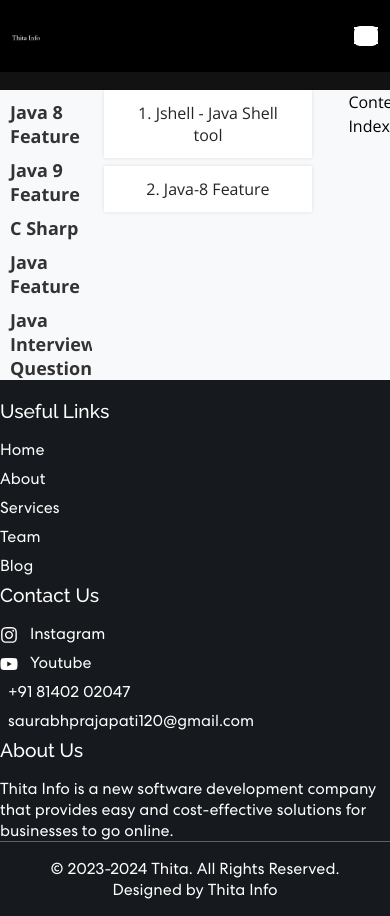
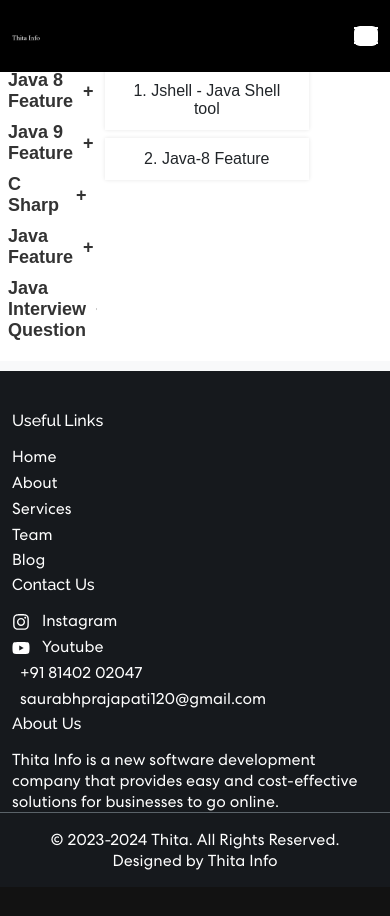
Before and after one commit to prajapatisaurabh/thitainfo-frontend, a React (Create React App) app: page /Articles in a window 390 px wide. After the commit the page ends 887 px from the top, so only its background shows below. Built offline with nearby package versions, Linux system fonts and the light colour scheme; no server answers.

Commit message:
update css in article section

```diff
--- /dev/null
+++ b/src/components/article/Constant.css
@@ -0,0 +1,45 @@
+@import url("https://fonts.googleapis.com/css2?family=Open+Sans:wght@400;600&display=swap");
+
+/* Container for the content component */
+.content-container {
+  max-width: 800px;
+  margin: 0 auto;
+  padding: 20px;
+  font-family: "Open Sans", sans-serif;
+}
+
+/* Tabs */
+.content-tabs {
+  border: none;
+}
+
+/* Read tab */
+.tab-read {
+  animation: slideIn 1s forwards;
+}
+
+/* Discuss tab */
+.tab-discuss {
+  animation: fadeIn 1s forwards;
+}
+
+/* Keyframe animations */
+@keyframes slideIn {
+  from {
+    transform: translateX(-100%);
+    opacity: 0;
+  }
+  to {
+    transform: translateX(0);
+    opacity: 1;
+  }
+}
+
+@keyframes fadeIn {
+  from {
+    opacity: 0;
+  }
+  to {
+    opacity: 1;
+  }
+}
--- a/src/components/article/Content.js
+++ b/src/components/article/Content.js
@@ -1,11 +1,12 @@
 import React, { useState } from "react";
-import { useParams, useNavigate } from "react-router-dom";
+import { useParams } from "react-router-dom";
 import { productData } from "./Constant";
 import { Tabs, Tab } from "react-bootstrap";
 import ArticleHeader from "./component/ArticleHeader";
 import ProductList from "./component/ProductList";
 import ReadTab from "./component/ReadTab";
 import DiscussTab from "./component/DiscussTab";
+import "./Constant.css";
 
 const Content = () => {
   const { articleName } = useParams();
--- a/src/components/article/ContentIndex.js
+++ b/src/components/article/ContentIndex.js
@@ -2,7 +2,7 @@ import React from "react";
 import { Container } from "reactstrap";
 
 const ContentIndex = () => {
-  return <Container>Content Index</Container>;
+  return <Container></Container>;
 };
 
 export default ContentIndex;
--- a/src/components/article/article.css
+++ b/src/components/article/article.css
@@ -1,32 +1,101 @@
 .article-row {
-  margin-top: 90px;
-  color: black;
-  font-family: "Open Sans";
-}
-
-.tree-col,
-.content-col,
-.main-col,
-.index-col {
   background-color: #f8f9fa;
+  font-family: "Arial", sans-serif;
+  font-size: 16px;
+  color: #333;
+  margin-top: 100px;
+  padding: 15px;
 }
 
 .tree-col {
-  height: 100%;
+  background-color: #fff;
 }
 
-.index-col {
-  position: sticky;
-  top: 90px;
+.content-col {
+  background-color: #fff;
 }
 
-.listGroupDetails {
-  border: none;
-  background-color: #f8f9fa;
-  cursor: pointer;
+.main-col,
+.index-col {
+  padding: 0 10px;
 }
 
-.index-setting {
-  margin-left: 10px;
-  margin-top: 10px;
+.main-col h1,
+.main-col h2,
+.main-col h3,
+.main-col h4,
+.main-col h5,
+.main-col h6 {
+  font-family: "Roboto", sans-serif;
 }
+
+.main-col p {
+  line-height: 1.5;
+}
+
+.content-index {
+  border: 1px solid #ddd;
+  border-radius: 5px;
+  padding: 10px;
+}
+
+.content-index h5 {
+  font-size: 18px;
+  margin-bottom: 10px;
+}
+
+.content-index ul {
+  list-style-type: none;
+  padding: 0;
+  margin: 0;
+}
+
+.content-index li {
+  margin-bottom: 5px;
+}
+
+.content-index a {
+  color: #333;
+  text-decoration: none;
+}
+
+.content-index a:hover {
+  color: #007bff;
+}
+
+/* Mobile Styles */
+@media (max-width: 576px) {
+  .article-row {
+    margin-top: 50px;
+    padding: 10px;
+  }
+
+  .tree-col {
+    padding: 10px;
+  }
+
+  .content-col {
+    padding: 10px;
+  }
+
+  .content-index {
+    padding: 5px;
+  }
+
+  .main-col h1,
+  .main-col h2,
+  .main-col h3,
+  .main-col h4,
+  .main-col h5,
+  .main-col h6 {
+    font-size: 1.5rem;
+  }
+
+  .main-col p {
+    font-size: 1rem;
+  }
+
+  .content-index h5 {
+    font-size: 1.2rem;
+  }
+}
--- a/src/components/article/component/Tree.css
+++ b/src/components/article/component/Tree.css
@@ -5,10 +5,53 @@
   font-size: 18px;
   font-weight: bold;
   color: #333;
+  cursor: pointer;
+  transition: background-color 0.2s ease-in-out;
 }
 
 .index-setting:hover {
   background-color: #eee;
+}
+
+.index-setting.expanded {
+  background-color: #f0f0f0;
+}
+
+.index-setting > span:first-child {
+  flex-grow: 1;
+}
+
+.index-setting > span:last-child {
+  margin-left: 10px;
+}
+
+.children {
+  margin-left: 20px;
+  padding-left: 10px;
+  border-left: 1px solid #ccc;
+  display: none;
+}
+
+.children.root {
+  margin-left: 0;
+  padding-left: 0;
+  border-left: none;
+}
+
+.children.show {
+  display: block;
+  animation: slide-in 0.2s ease-in-out forwards;
+}
+
+@keyframes slide-in {
+  0% {
+    opacity: 0;
+    transform: translateX(-10px);
+  }
+  100% {
+    opacity: 1;
+    transform: translateX(0);
+  }
 }
 
 /* Tree styles */
@@ -24,9 +67,31 @@ ul > li {
 
 ul ul {
   margin-left: 10px;
-  border-left: 1px solid #ccc;
 }
 
 ul ul > li:last-child {
   margin-bottom: 0;
 }
+
+@media screen and (max-width: 768px) {
+  .children {
+    margin-left: 0;
+    padding-left: 0;
+    border-left: none;
+  }
+
+  .children.show {
+    animation: slide-down 0.2s ease-in-out forwards;
+  }
+
+  @keyframes slide-down {
+    0% {
+      opacity: 0;
+      transform: translateY(-10px);
+    }
+    100% {
+      opacity: 1;
+      transform: translateY(0);
+    }
+  }
+}
--- a/src/components/article/component/Tree.js
+++ b/src/components/article/component/Tree.js
@@ -1,15 +1,43 @@
-import React from "react";
+import React, { useState } from "react";
 import TreeNode from "./TreeNode";
-import "./Tree.css"; // import the styles
+import "./Tree.css";
 
 const Tree = ({ treeData }) => {
-  return (
+  const [expandedNode, setExpandedNode] = useState(null);
+
+  const handleNodeClick = (nodeId) => {
+    if (nodeId === expandedNode) {
+      setExpandedNode(null);
+    } else {
+      setExpandedNode(nodeId);
+    }
+  };
+
+  const renderTreeNodes = (nodes, parentId = null) => (
     <ul>
-      {treeData.map((node) => (
-        <TreeNode key={node.id} data={node} />
-      ))}
+      {nodes.map((node) => {
+        const isExpanded = expandedNode === node.id;
+        const hasChildren = node.children && node.children.length > 0;
+        const isChild = parentId !== null;
+        return (
+          <TreeNode
+            key={node.id}
+            data={node}
+            isExpanded={isExpanded}
+            hasChildren={hasChildren}
+            isChild={isChild}
+            onClick={() => handleNodeClick(node.id)}
+          >
+            {hasChildren &&
+              isExpanded &&
+              renderTreeNodes(node.children, node.id)}
+          </TreeNode>
+        );
+      })}
     </ul>
   );
+
+  return <div>{renderTreeNodes(treeData)}</div>;
 };
 
 export default Tree;
--- a/src/components/article/component/TreeNode.js
+++ b/src/components/article/component/TreeNode.js
@@ -1,20 +1,20 @@
 import React, { useState } from "react";
 import Tree from "./Tree";
 import { useNavigate } from "react-router-dom";
-import "./Tree.css"; // import the styles
+import "./Tree.css";
 
 const TreeNode = ({ data }) => {
   const { label, children } = data;
-  const [collapsed, setCollapsed] = useState(false);
-  const handleCollapsed = () => {
-    setCollapsed(!collapsed);
+  const [expanded, setExpanded] = useState(false);
+  const toggleExpanded = () => {
+    setExpanded(!expanded);
   };
   const navigate = useNavigate();
   return (
-    <>
+    <li>
       <div
-        onClick={handleCollapsed}
-        className="index-setting" // apply the style class
+        className={`index-setting${expanded ? " expanded" : ""}`}
+        onClick={toggleExpanded}
       >
         <span
           onClick={() => {
@@ -23,9 +23,16 @@ const TreeNode = ({ data }) => {
         >
           {label}
         </span>
+        {children && (
+          <span className="expand-icon">{expanded ? "-" : "+"}</span>
+        )}
       </div>
-      <ul>{collapsed && children && <Tree treeData={children} />}</ul>
-    </>
+      {children && (
+        <ul className={`children${expanded ? " show" : ""}`}>
+          <Tree treeData={children} />
+        </ul>
+      )}
+    </li>
   );
 };
 
--- a/src/components/home/Hero.js
+++ b/src/components/home/Hero.js
@@ -4,6 +4,7 @@ import headerImg from "../../assets/img/header-img.svg";
 import TrackVisibility from "react-on-screen";
 import { Container, Col, Row } from "react-bootstrap";
 import "animate.css";
+import "../../assets/css/Home.css";
 
 const Hero = () => {
   const [loopNum, setLoopNum] = useState(0);
@@ -52,7 +53,7 @@ const Hero = () => {
   };
 
   return (
-    <section className="banner" id="hero">
+    <section className="banner light-bg" id="hero">
       <Container>
         <Row className="aligh-items-center">
           <Col xs={12} md={6} xl={7}>
--- a/src/layout/Footer.css
+++ b/src/layout/Footer.css
@@ -2,6 +2,32 @@
   background-color: #16191d;
   color: #fff;
   padding-top: 20px;
+  position: relative;
+}
+
+#footer:before {
+  content: "";
+  position: absolute;
+  top: 0;
+  left: 0;
+  width: 100%;
+  height: 100%;
+  background-image: linear-gradient(45deg, #fff, #000);
+  opacity: 0;
+  z-index: -1;
+  animation: gradient 5s ease-in-out infinite alternate;
+}
+
+@keyframes gradient {
+  0% {
+    opacity: 0;
+  }
+  50% {
+    opacity: 1;
+  }
+  100% {
+    opacity: 0;
+  }
 }
 
 #footer h4 {
@@ -35,9 +61,16 @@
   border-top: 1px solid #5a6268;
 }
 
-@media (max-width: 767px) {
-  #footer .container {
-    padding-left: 0;
-    padding-right: 0;
+@media screen and (max-width: 768px) {
+  #footer {
+    padding-top: 40px;
+  }
+
+  #footer h4 {
+    font-size: 1rem;
+  }
+
+  #footer ul li {
+    margin-bottom: 0.3rem;
   }
 }
--- a/src/pages/Contact.js
+++ b/src/pages/Contact.js
@@ -58,6 +58,7 @@ const Contact = () => {
             <li>Name: ${name}</li>
             <li>Email: ${email}</li>
             <li>Message: ${message}</li>
+            <li>Message: Source: ThitaInfo</li>
           </ul>
           <p>Please follow up with the individual as soon as possible.</p>
         </body>
```
Also changed, not shown: src/assets/css/Home.css (added).
